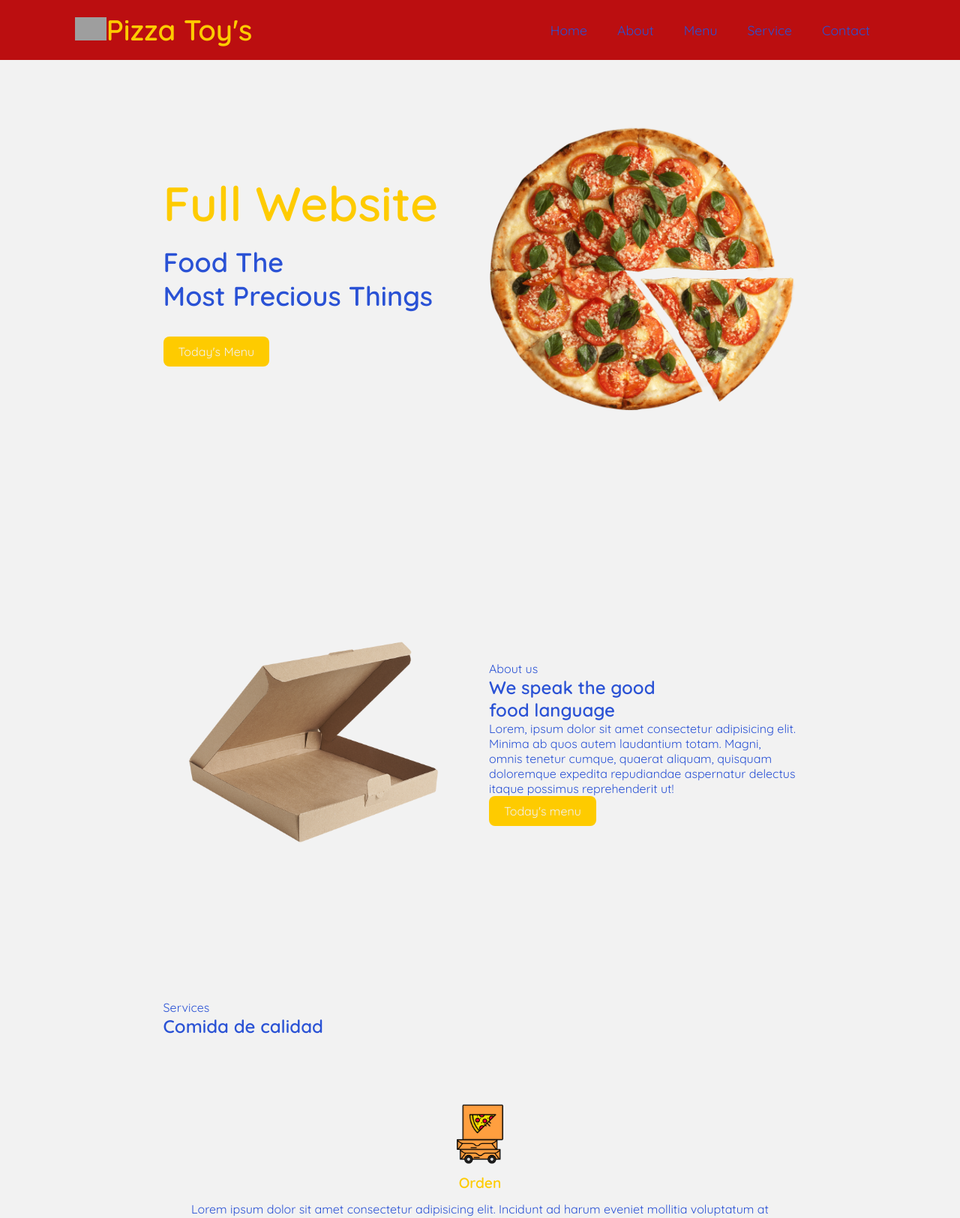
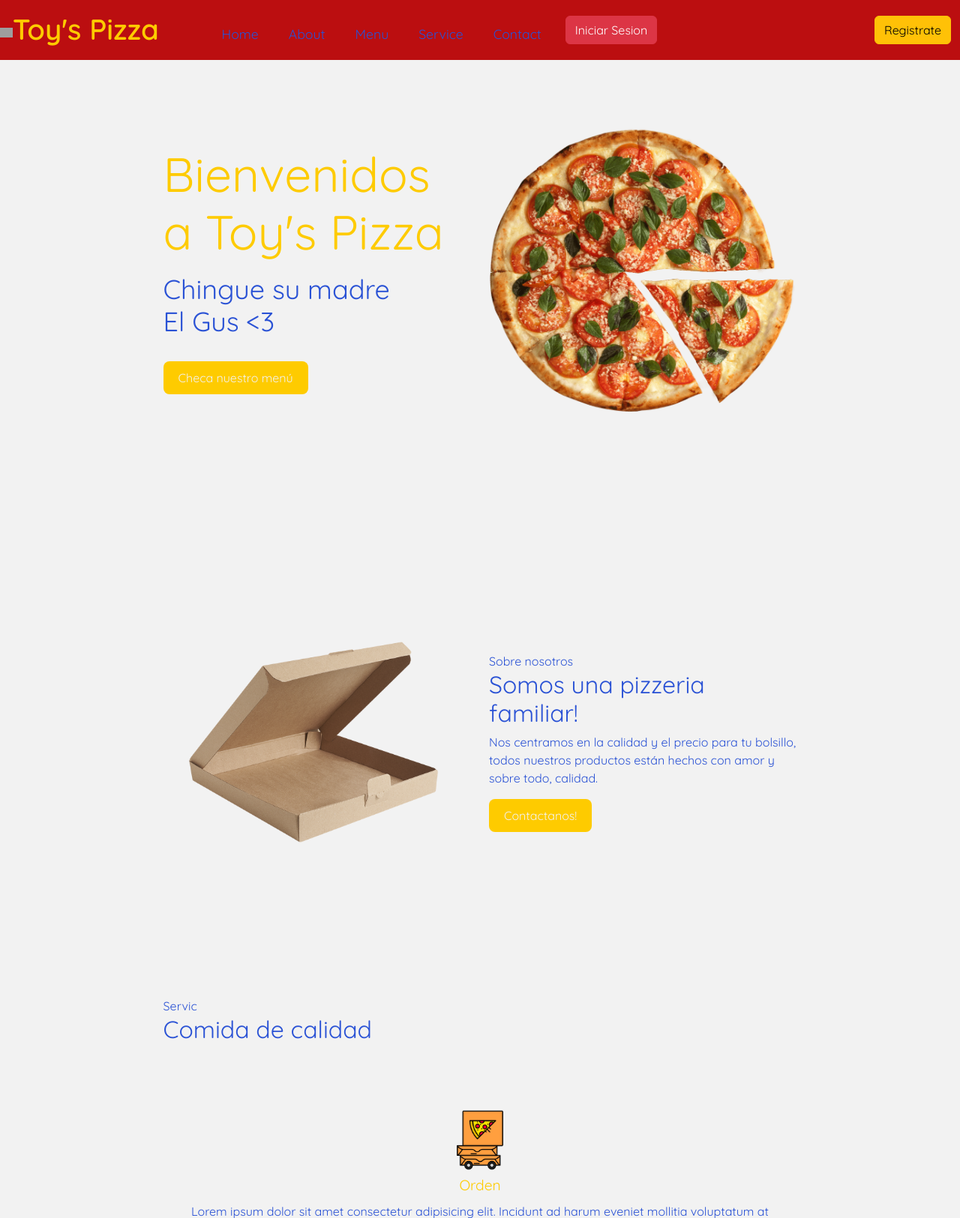
Before and after one commit to Sir-Fehane/Integrador, a PHP site: page /html/front.html in a window 1280 px wide. Shown: the top 1625 px of the page at 75% size. Run offline with PHP 8.4, Linux system fonts and the light colour scheme; grey boxes are pictures that could not be loaded.

Commit message:
Avance
asd

```diff
--- a/INTEGRADORA/css/header.css
+++ b/INTEGRADORA/css/header.css
@@ -7,6 +7,9 @@
     font-family: Quicksand;
     scroll-behavior: smooth;
     list-style: none;
+    text-decoration: none;
+}
+a{
     text-decoration: none;
 }
 :root
@@ -38,7 +41,7 @@ header{
     display:flex;
     align-items: center;
     justify-content: space-between;
-    padding: 30px 100px;
+    /*padding: 30px 100px;*/
     background-color: var(--bg-color);
 }
 .logo{
@@ -46,16 +49,17 @@ header{
     font-weight: 600;
     font-size: 2.4rem;
 }
-.navbar{
+.navbarri{
     display:flex;
+    margin-top: 2%;
 }
-.navbar a{
+.navbarri a{
     color: var(--text-color);
     font-size: 1.1rem;
     padding: 10px 20px;
     font-weight: 500;
 }
-.navbar a:hover{
+.navbarri a:hover{
     color:var(--main-color);
     transition: .4s;
 }
@@ -89,14 +93,14 @@ padding: 70px 17%;
     font-size: var(--h2-font);
     margin: 1rem 0 2rem;
 }
-.btn{
+.butn{
     display: inline-block;
     padding: 10px 20px;
     background:var(--main-color);
     color: #F2F2F2;
     border-radius: 0.5rem;
 }
-.btn:hover{
+.butn:hover{
     transform: scale(1.2) translateY(10px);
     transition: .4s;
 }
@@ -149,20 +153,20 @@ padding: 70px 17%;
 display: flex;
 flex-wrap: wrap;
 }
-/*Footer*/
+/*Base*/
 .footer{
 padding: 10px 0;
 }
-.col{
+.colu{
 width: 25%;
 }
-.col h4{
+.colu h4{
     font-size: 1.2rem;
     color:var(--text-color);
     margin-bottom: 25px;
     position: relative;
 }
-.col h4::before{
+.colu h4::before{
     content:"";
     position: absolute;
     height: 2px;
@@ -171,27 +175,27 @@ width: 25%;
     bottom: -8px;
     background-color: var(--main-color);
 }
-.col ul li::not(:last-child){
+.colu ul li::not(:last-child){
     margin-bottom: 15px;
 }
-.col ul li a{
+.colu ul li a{
     color: #9897a9;
     font-size: 1.1rem;
     display: block;
     text-transform: capitalize;
     transition: .4s;
 }
-.col ul li a:hover{
+.colu ul li a:hover{
     color:var(--text-color);
     transform: translateX(-12px);
 }
-.col .social{
+.colu .social{
     width: 220px;
     display: flex;
     align-items: center;
     justify-content: space-between;
 }
-.col .social a{
+.colu .social a{
     height: 40px;
     width: 40px;
     background: var(--main-color);
@@ -203,7 +207,7 @@ width: 25%;
     border-radius: 50%;
     transition: .4s;
 }
-.col .social a:hover{
+.colu .social a:hover{
     transform: scale(1.5,1.5);
     color: var(--bg-color);
     background: var(--main-color);
--- a/INTEGRADORA/html/front.html
+++ b/INTEGRADORA/html/front.html
@@ -3,6 +3,7 @@
 <head>
     <meta charset="UTF-8">
     <meta name="viewport" content="width=device-width, initial-scale=1.0">
+    <link href="https://cdn.jsdelivr.net/npm/bootstrap@5.3.0/dist/css/bootstrap.min.css" rel="stylesheet" integrity="sha384-9ndCyUaIbzAi2FUVXJi0CjmCapSmO7SnpJef0486qhLnuZ2cdeRhO02iuK6FUUVM" crossorigin="anonymous">
     <link rel="stylesheet" href="../css/header.css">
     <link rel="stylesheet" href="https://unpkg.com/boxicons@latest/css/boxicons.min.css">
     <link rel="preconnect" href="https://fonts.googleapis.com">
@@ -12,24 +13,29 @@
 <title>Toys Pizza</title>
 </head>
 <body>
-    <header>
+    <header class="">
         <a href="#" class="logo">
-            <img src="../img/pizza.png" style="width: 7%;">Pizza Toy's</a>
-        <div class="bx bx-menu" id="menu-icon"></div>
-            <ul class="navbar">
+            <img src="../img/pizza.png" style="width: 7%;">Toy's Pizza</a>
+            <ul class="navbarri">
                 <li><a href="#">Home</a></li>
                 <li><a href="#">About</a></li>
                 <li><a href="#">Menu</a></li>
                 <li><a href="#">Service</a></li>
                 <li><a href="#">Contact</a></li>
             </ul>
+            <div class="container">
+                <div class="d-flex justify-content-between">
+                <button type="button" class="btn btn-danger" data-bs-toggle="modal" data-bs-target="#login">Iniciar Sesion</button>
+                <button type="button" class="btn btn-warning" data-bs-toggle="modal" data-bs-target="#register">Registrate</button>
+                </div>
+            </div>
     </header>
     <!--Cuerpo-->
     <section class="home" id="home">
         <div class="home-text">
-            <h1>Full Website</h1>
-            <h2>Food The <br> Most Precious Things</h2>
-            <a href="#" class="btn">Today's Menu </a>
+            <h1>Bienvenidos a Toy's Pizza</h1>
+            <h2>Chingue su madre <br> El Gus <3 </h2>
+            <a href="#" class="butn">Checa nuestro menú</a>
         </div>
         <div class="home-img">
             <img src="../img/piejm.png">
@@ -41,17 +47,16 @@
             <img src="../img/cajap.png">
         </div>
         <div>
-            <span>About us</span>
-            <h2>We speak the good <br> food language</h2>
-            <p>Lorem, ipsum dolor sit amet consectetur adipisicing elit. Minima ab quos autem laudantium totam. Magni, omnis tenetur cumque, quaerat aliquam, quisquam doloremque expedita repudiandae aspernatur delectus itaque possimus reprehenderit ut!</p>
-            <a href="#" class="btn">Today's menu</a>
+            <span>Sobre nosotros</span>
+            <h2>Somos una pizzeria <br> familiar!</h2>
+            <p>Nos centramos en la calidad y el precio para tu bolsillo, todos nuestros productos están hechos con amor y sobre todo, calidad.</p>
+            <a href="#" class="butn">Contactanos!</a>
         </div>
     </section>
-
     <!--servicio-->
     <section class="services" id="services">
         <div class="heading">
-            <span>Services</span>
+            <span>Servic</span>
             <h2>Comida de calidad</h2>
         </div>
         <div class="service-container">
@@ -80,7 +85,7 @@
     <section>
         <div class="footer">
             <div class="main">
-                <div class="col">
+                <div class="colu">
                     <h4>Menu Links</h4>
                     <ul>
                         <li><a href="#">Home</a></li>
@@ -90,7 +95,7 @@
                         <li><a href="#">Contacto</a></li>
                     </ul>
                 </div>
-                <div class="col">
+                <div class="colu">
                     <h4>Our Service</h4>
                     <ul>
                         <li><a href="#">Web</a></li>
@@ -99,7 +104,7 @@
                         <li><a href="#">Product Management</a></li>
                     </ul>
                 </div>
-                <div class="col">
+                <div class="colu">
                     <h4>Informacion</h4>
                     <ul>
                         <li><a href="#">Sobre nosotros</a></li>
@@ -108,7 +113,7 @@
                         <li><a href="#">T&C</a></li>
                     </ul>
                 </div>
-                <div class="col">
+                <div class="colu">
                     <h4>Contactanos</h4>
                     <div class="social">
                         <a href="#"><i class='bx bxl-facebook' ></i></a>
@@ -121,5 +126,62 @@
             </div>
         </div>
     </section>
+     <!-- Modal login-->
+<div class="modal fade" id="login" tabindex="-1" aria-labelledby="exampleModalLabel" aria-hidden="true">
+    <div class="modal-dialog">
+      <div class="modal-content">
+        <div class="modal-header">
+          <h1 class="modal-title fs-5" id="exampleModalLabel">Iniciar sesion</h1>
+          <button type="button" class="btn-close" data-bs-dismiss="modal" aria-label="Close"></button>
+        </div>
+        <div class="modal-body">
+            <form>
+                <label for="Nombre" class="form-label">Nombre</label>
+                <input type="text" class="form-control" required>
+                <label for="password" class="form-label">Contraseña</label>
+                <input type="password" class="form-control" required>
+                <div>
+                  <a href="">Olvide mi contraseña</a>
+                </div>
+              </form>
+        </div>
+        <div class="modal-footer">
+          <button type="button" class="btn btn-danger">Iniciar sesion</button>
+        </div>
+      </div>
+    </div>
+  </div>
+  <!-- Modal register-->
+<div class="modal fade" id="register" tabindex="-1" aria-labelledby="exampleModalLabel" aria-hidden="true">
+    <div class="modal-dialog">
+      <div class="modal-content">
+        <div class="modal-header">
+          <h1 class="modal-title fs-5" id="exampleModalLabel">Registro</h1>
+          <button type="button" class="btn-close" data-bs-dismiss="modal" aria-label="Close"></button>
+        </div>
+        <div class="modal-body">
+            <form>
+                <label for="Nombre" class="form-label">Nombre</label>
+                <input type="text" class="form-control" name="Nombre" required>
+                <label for="password" class="form-label">Contraseña</label>
+                <input type="password" name="password" class="form-control" required>
+                <label for="confpass" class="form-label">Confirmar contraseña</label>
+                <input type="confpass" name="password" class="form-control" required>
+                <label for="direccion" class="form-label">Direccion</label>
+                <input type="text" class="form-control" required>
+                <label for="celular" class="form-label">Celular</label>
+                <input type="tel" name="celular" class="form-control" required>
+                <label for="email" class="form-label">Correo</label>
+                <input type="email" name="email" placeholder="Opcional" class="form-control">
+              </form>
+        </div>
+        <div class="modal-footer">
+          <button type="button" class="btn btn-warning">Registrar</button>
+        </div>
+      </div>
+    </div>
+  </div>
+  <!--JS-->
+  <script src="	https://cdn.jsdelivr.net/npm/bootstrap@5.3.0/dist/js/bootstrap.bundle.min.js"></script>
 </body>
 </html>
```
